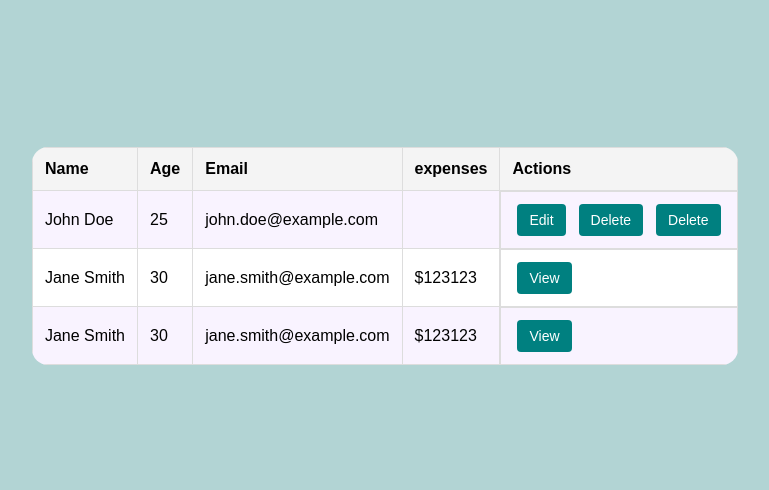
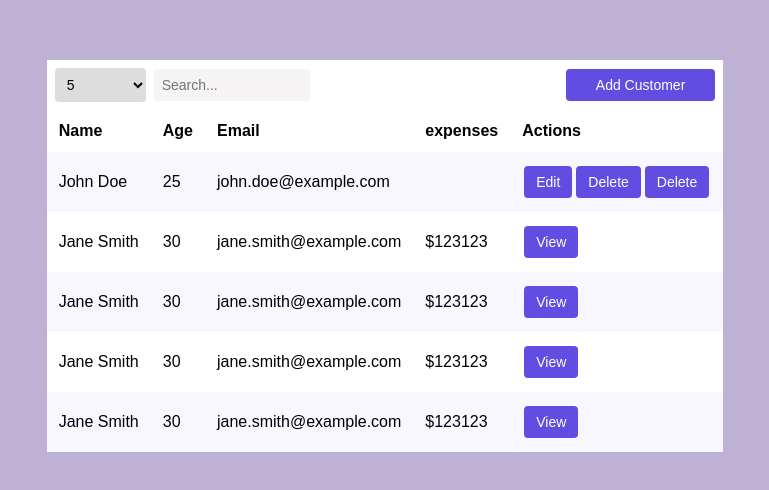
Before and after one commit to deetosh/UI_EXPENSE_TRACKER, a React (Vite) app in the folder lester/: page / in a window 1280 px wide. Shown: the part 144-634 px from the top of the page, without its empty margins (255-1024 px from the left). Built offline with nearby package versions, Linux system fonts and the light colour scheme.

Commit message:
more UI updates and added features

```diff
--- a/lester/src/App.css
+++ b/lester/src/App.css
@@ -9,7 +9,7 @@
     display: flex;
     justify-content: center;
     align-items: center;
-    background-color:#b2d4d4;
+    background-color:#beb2d4;
 }
 
 .nelson_1stchild{
--- a/lester/src/Components/AllCSS/table.css
+++ b/lester/src/Components/AllCSS/table.css
@@ -1,10 +1,59 @@
 .table-container {
-    margin: 20px auto;
+    margin: auto;
     width: 100%;
-    overflow-x: auto;
-    border-radius: 1em;
+    max-width: 100%;
+    overflow-x: auto; /* Enables scrolling on small screens */
   }
 
+  /* Controls Container */
+  .table-controls {
+    display: flex;
+    justify-content: space-between;
+    align-items: center;
+    flex-wrap: wrap;
+    gap: 10px;
+    padding: 0.5em 0.5em 0.5em 0.5em;
+    background-color: #ffffff;
+  }
+
+  /* Search Input */
+  .search-input {
+    padding: 8px;
+    font-size: 14px;
+    border-radius: 4px;
+    width: 10em;
+    margin-right: 8px;
+    border: none;
+    background-color: #f5f3f3;
+  }
+
+  /* Dropdown */
+  .row-dropdown {
+    padding: 8px;
+    font-size: 14px;
+    border-radius: 4px;
+    cursor: pointer;
+    margin-right: 8px;
+    background-color: #ddd;
+    border: none;
+  }
+
+  /* Add Customer Button */
+  .add-customer-btn {
+    padding: 8px 30px;
+    font-size: 14px;
+    border: none;
+    border-radius: 4px;
+    cursor: pointer;
+    background-color: rgb(98,77,227);
+    color: white;
+  }
+
+  .add-customer-btn:hover {
+    background-color: rgb(64, 50, 152);
+  }
+
+  /* Table Styling */
   .dynamic-table {
     width: 100%;
     border-collapse: collapse;
@@ -15,39 +64,84 @@
   .dynamic-table td {
     padding: 12px;
     text-align: left;
-    border: 1px solid #ddd;
+    word-break: break-word;
   }
 
   .dynamic-table th {
-    background-color: #f4f4f4;
+    background-color: #ffffff;
     font-weight: bold;
   }
 
-  /* Alternate row colors */
+  /* Alternate Row Colors */
   .dynamic-table tbody tr:nth-child(odd) {
-    background-color: #f9f3ff; /* Light gray */
+    background-color: #f8f6ff;
   }
 
   .dynamic-table tbody tr:nth-child(even) {
-    background-color: #ffffff; /* White */
+    background-color: #ffffff;
   }
 
+  /* Buttons */
   .action-button {
     padding: 8px 12px;
-    margin: 0 4px;
+    margin: 2px;
     border: none;
     border-radius: 4px;
     cursor: pointer;
-    background-color: teal;
+    background-color: rgb(98,77,227);
     color: white;
     font-size: 14px;
   }
 
   .action-button:hover {
-    background-color: darkslategray;
+    background-color: rgb(57, 45, 130);
   }
 
-  .buttons_container {
-    display: flex;
-    gap: 5px;
+  /* Responsive Design */
+  @media screen and (max-width: 768px) {
+    .table-container {
+      width: 100%;
+      overflow-x: auto;
+    }
+
+    .table-controls {
+      flex-direction: column;
+      align-items: stretch;
+    }
+    .search-input{
+        width: 97%;
+    }
+    .row-dropdown,
+    .add-customer-btn {
+      width: 99%;
+    }
+
+    .dynamic-table th,
+    .dynamic-table td {
+      padding: 10px;
+      font-size: 10px;
+    }
+
+    .buttons_container {
+      display: flex;
+      flex-direction: column; /* Stack buttons vertically */
+      gap: 5px;
+    }
+
+    .action-button {
+      width: 100%;
+      text-align: center;
+      font-size: 10px;
+    }
+
+    .row-dropdown{
+        margin-right: 0px;
+        margin-bottom: 1em;
+    }
   }
+
+  .show-text{
+    color: rgb(63, 63, 63);
+    font-family: system-ui, -apple-system, BlinkMacSystemFont, 'Segoe UI', Roboto, Oxygen, Ubuntu, Cantarell, 'Open Sans', 'Helvetica Neue', sans-serif;
+    font-weight: 700;
+  }
--- a/lester/src/Components/table.jsx
+++ b/lester/src/Components/table.jsx
@@ -1,9 +1,48 @@
-import React from "react";
+import React, { useState } from "react";
 import "./AllCSS/table.css"; // Optional: Add your CSS file for styling
 
-const DynamicTable = ({ columns, data, onButtonClick }) => {
+const DynamicTable = ({ columns, data, onButtonClick, onAddCustomer }) => {
+  const [searchTerm, setSearchTerm] = useState("");
+  const [rowsToShow, setRowsToShow] = useState(5); // Default rows displayed
+
+  // Filter data based on search input
+  const filteredData = data.filter((row) =>
+    columns.some(
+      (col) =>
+        row[col] &&
+        row[col].toString().toLowerCase().includes(searchTerm.toLowerCase())
+    )
+  );
+
   return (
     <div className="table-container">
+      {/* Controls (Search + Dropdown + Add Customer Button) */}
+      <div className="table-controls">
+      <div className="table-controls-1">
+      <select
+          className="row-dropdown"
+          value={rowsToShow}
+          onChange={(e) => setRowsToShow(Number(e.target.value))}
+        >
+          <option value={5}>5</option>
+          <option value={10}>10</option>
+          <option value={15}>15</option>
+          <option value={data.length}>Show All</option>
+        </select>
+        <input
+          type="text"
+          placeholder="Search..."
+          className="search-input"
+          value={searchTerm}
+          onChange={(e) => setSearchTerm(e.target.value)}
+        />
+      </div>
+        <button className="add-customer-btn" onClick={onAddCustomer}>
+          Add Customer
+        </button>
+      </div>
+
+      {/* Table */}
       <table className="dynamic-table">
         {/* Table Head */}
         <thead>
@@ -17,7 +56,7 @@ const DynamicTable = ({ columns, data, onButtonClick }) => {
 
         {/* Table Body */}
         <tbody>
-          {data.map((row, rowIndex) => (
+          {filteredData.slice(0, rowsToShow).map((row, rowIndex) => (
             <tr key={rowIndex}>
               {columns.map((col, colIndex) => (
                 <td key={colIndex}>{row[col]}</td>
--- a/lester/src/Components/texttable.jsx
+++ b/lester/src/Components/texttable.jsx
@@ -29,6 +29,55 @@ const TableExample = () => {
         expenses : "$123123" ,
         buttons: [{ label: "View", action: "view" }],
       },
+      {
+        Name: "Jane Smith",
+        Age: 30,
+        Email: "jane.smith@example.com",
+        expenses : "$123123" ,
+        buttons: [{ label: "View", action: "view" }],
+      },
+      {
+        Name: "Jane Smith",
+        Age: 30,
+        Email: "jane.smith@example.com",
+        expenses : "$123123" ,
+        buttons: [{ label: "View", action: "view" }],
+      },
+      {
+        Name: "Jane Smith",
+        Age: 30,
+        Email: "jane.smith@example.com",
+        expenses : "$123123" ,
+        buttons: [{ label: "View", action: "view" }],
+      },
+      {
+        Name: "Jane Smith",
+        Age: 30,
+        Email: "jane.smith@example.com",
+        expenses : "$123123" ,
+        buttons: [{ label: "View", action: "view" }],
+      },
+      {
+        Name: "Jane Smith",
+        Age: 30,
+        Email: "jane.smith@example.com",
+        expenses : "$123123" ,
+        buttons: [{ label: "View", action: "view" }],
+      },
+      {
+        Name: "Jane Smith",
+        Age: 30,
+        Email: "jane.smith@example.com",
+        expenses : "$123123" ,
+        buttons: [{ label: "View", action: "view" }],
+      },
+      {
+        Name: "Jane Smith",
+        Age: 30,
+        Email: "jane.smith@example.com",
+        expenses : "$123123" ,
+        buttons: [{ label: "View", action: "view" }],
+      },
   ];
 
   const handleButtonClick = (button, row) => {
```
